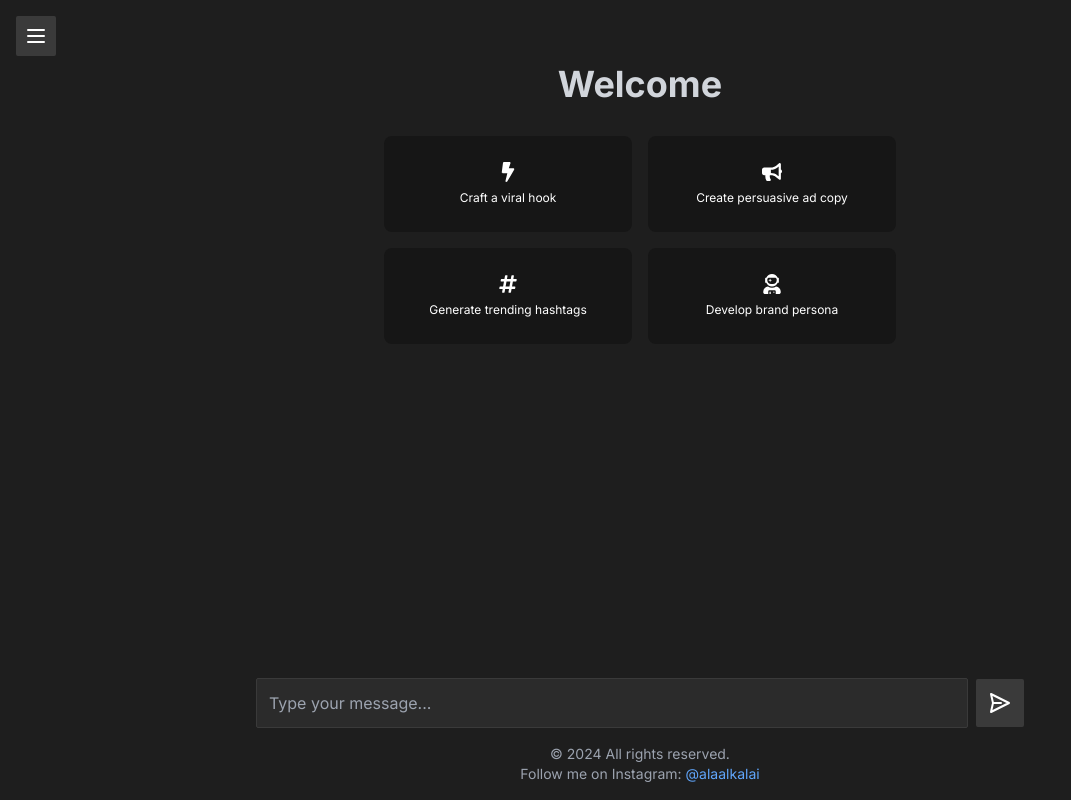
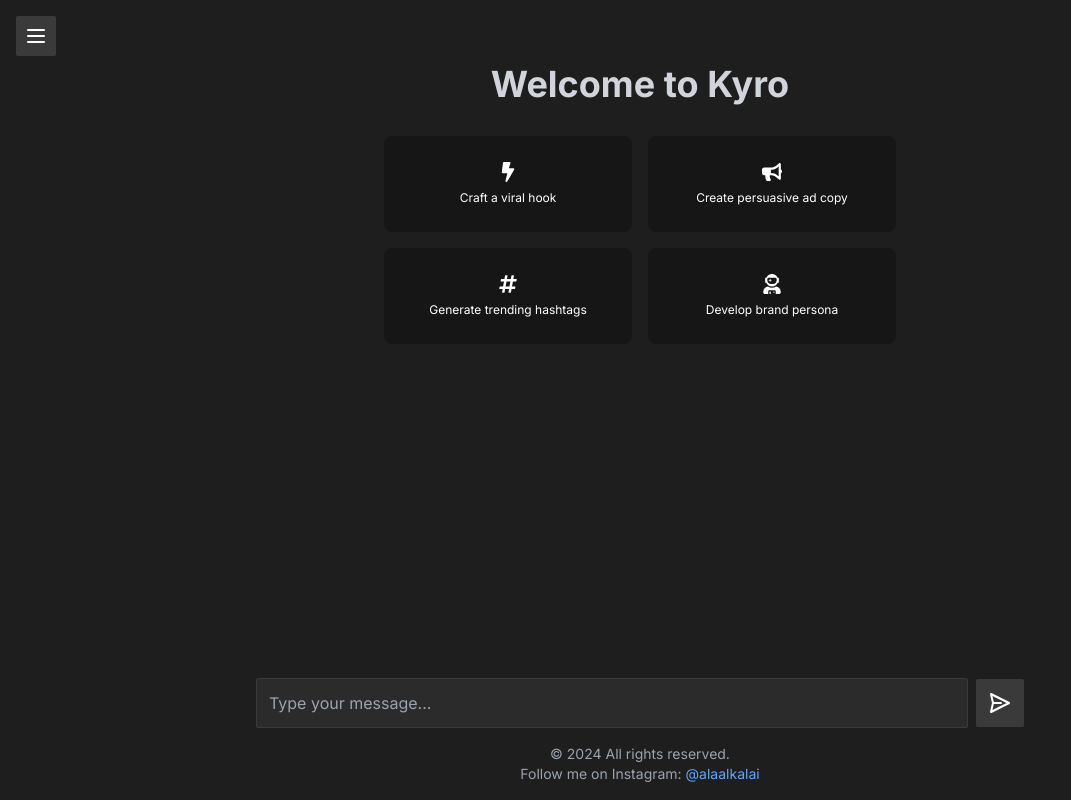
Before and after one commit to sagintel/alaai, a Next.js app: page / in a window 1280 px wide. Shown: the whole page, without its empty margins (0-1071 px from the left). Built offline with nearby package versions, Linux system fonts and the light colour scheme.

Commit message:
Update page.js

```diff
--- a/src/app/page.js
+++ b/src/app/page.js
@@ -336,7 +336,7 @@ export default function Home() {
         <main className="flex-grow overflow-auto p-4 pt-16">
           <div className="max-w-3xl mx-auto space-y-4">
             <div className="mb-8">
-              <p className="text-4xl font-bold text-gray-300 text-center">Welcome</p>
+              <p className="text-4xl font-bold text-gray-300 text-center">Welcome to Kyro</p>
             </div>
 
             {showPromptBoxes && (
```
